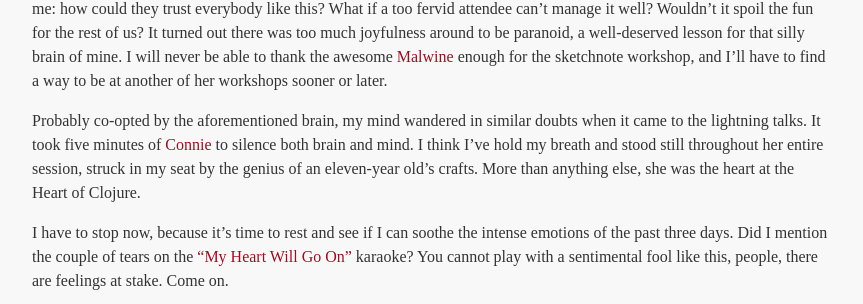
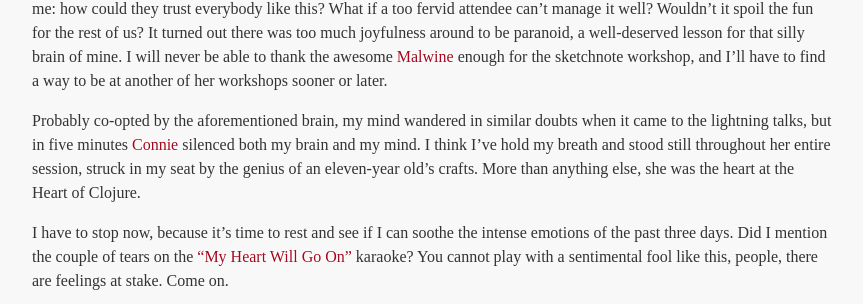
Before and after one commit to manuel-uberti/manuel-uberti.github.io, a Jekyll site: the page built from _posts/2019-08-04-clojure-heart.md, in a window 1280 px wide. Shown: the part 1467-1771 px from the top of the page, without its empty margins (208-1071 px from the left). Built offline with Jekyll 4.4.1, drawn with Linux system fonts in a browser that asks for light colours; some web fonts are replaced.

Commit message:
Rephrase

```diff
--- a/_posts/2019-08-04-clojure-heart.md
+++ b/_posts/2019-08-04-clojure-heart.md
@@ -69,8 +69,8 @@ enough for the sketchnote workshop, and I’ll have to find a way to be at anoth
 of her workshops sooner or later.
 
 Probably co-opted by the aforementioned brain, my mind wandered in similar
-doubts when it came to the lightning talks. It took five minutes of
-[Connie](https://twitter.com/waffles193) to silence both brain and mind.
+doubts when it came to the lightning talks, but in five minutes
+[Connie](https://twitter.com/waffles193) silenced both my brain and my mind.
 I think I’ve hold my breath and stood still throughout her entire session,
 struck in my seat by the genius of an eleven-year old’s crafts. More than
 anything else, she was the heart at the Heart of Clojure.
```
